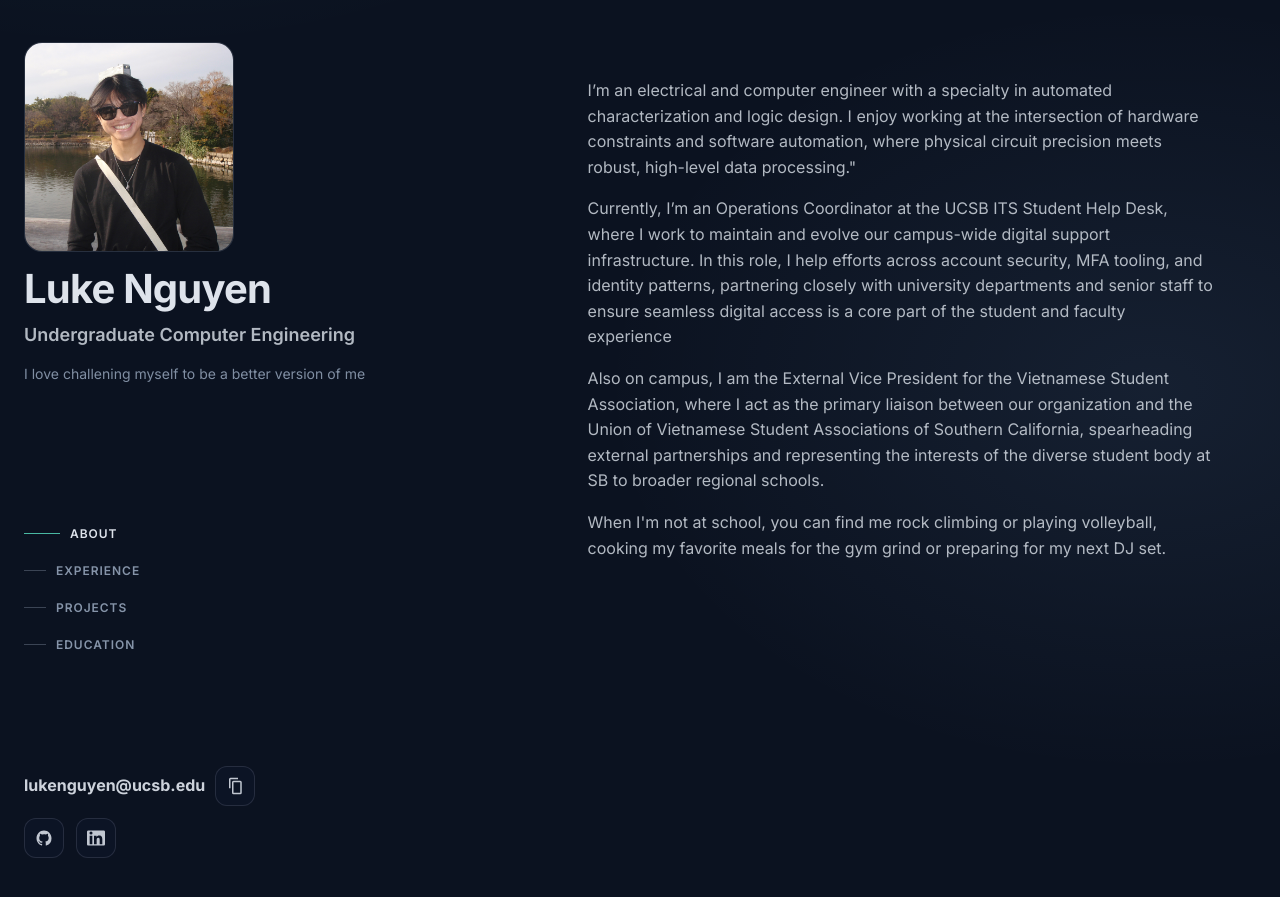
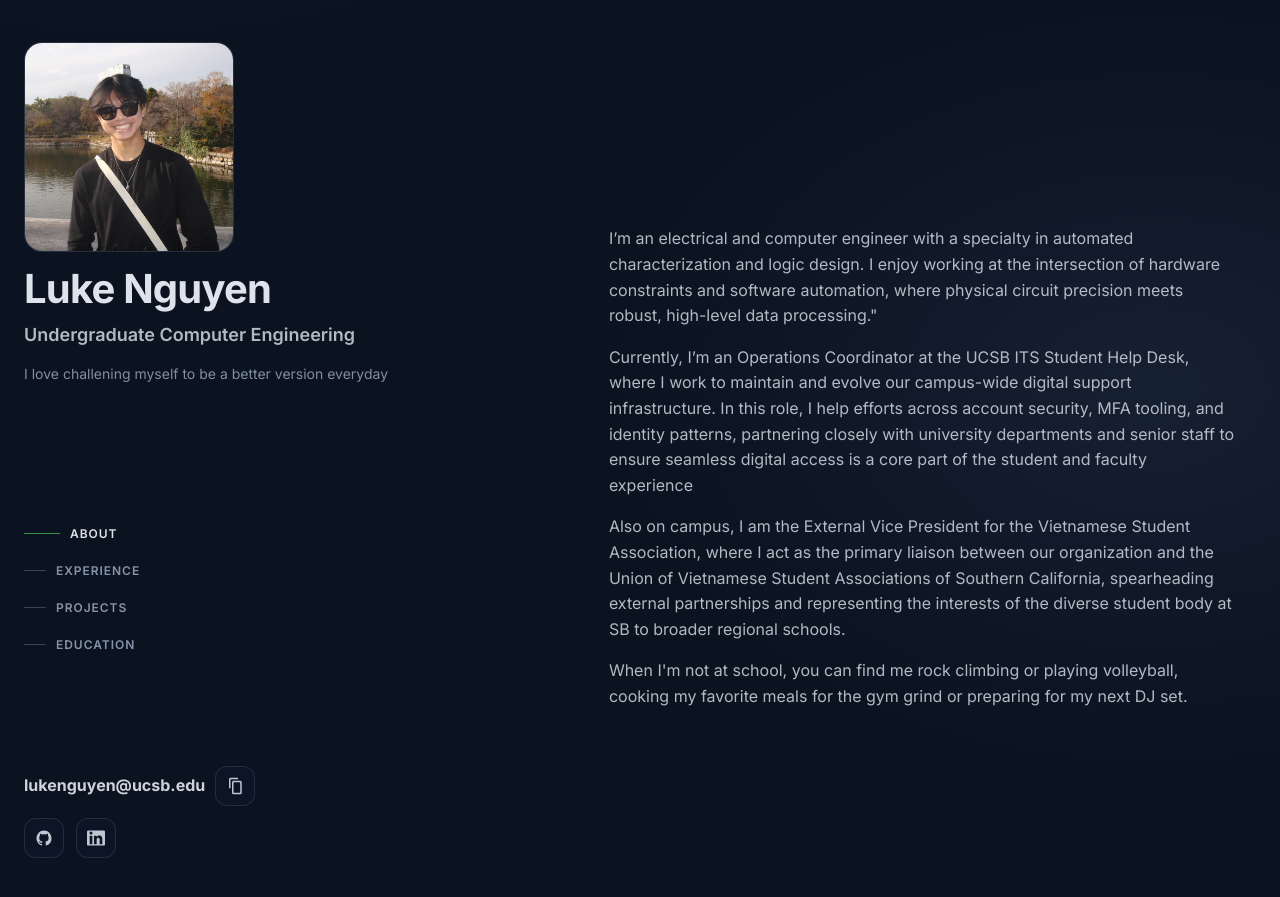
Before and after one commit to Luke-Nguyen12/Luke-Nguyen12.github.io, a Jekyll site: the page built from index.md, in a window 1280 px wide and 900 px high. Shown: the top 897 px of the window. Built offline with Jekyll 4.4.1, drawn with Linux system fonts in a browser that asks for light colours.

Commit message:
Final stylaistic changes

```diff
--- a/_layouts/default.html
+++ b/_layouts/default.html
@@ -31,7 +31,7 @@
             </div>
             <a class="identity__name" href="{{ '/' | relative_url }}">Luke Nguyen</a>
             <p class="identity__role">Undergraduate Computer Engineering</p>
-            <p class="identity__blurb">I love challening myself to be a better version of me</p>
+            <p class="identity__blurb">I love challening myself to be a better version everyday</p>
           </div>
 
           <nav class="nav" aria-label="Primary">
--- a/assets/css/style.scss
+++ b/assets/css/style.scss
@@ -154,7 +154,7 @@ body .sidebar {
 .nav__link:hover::before,
 .nav__link.is-active::before {
   width: 36px;
-  background: rgba(100, 255, 218, 0.7);
+  background: rgba(65, 169, 80, 0.85); // Matte Green
 }
 
 .social {
@@ -354,6 +354,8 @@ body .content {
   max-width: 62ch;
   color: rgba(226, 232, 240, 0.78);
   font-size: 16px;
+  margin-left: auto;
+  margin-right: auto;
 }
 .about-wall p {
   margin: 0 0 16px;
@@ -366,9 +368,10 @@ body .content {
   min-height: calc(100vh - 24px);
   display: flex;
   flex-direction: column;
-  // Don't vertical-center; mimic Brittany's "text wall" starting near the top.
-  justify-content: flex-start;
-  padding-top: 48px;
+  // Center the wall-of-text on first load.
+  justify-content: center;
+  align-items: stretch;
+  padding-top: 24px;
   padding-bottom: 24px;
 }
 
@@ -400,23 +403,29 @@ body .content {
   justify-content: center;
   padding: 10px 12px;
   border-radius: 12px;
-  border: 1px solid rgba(148, 163, 184, 0.18);
-  background: rgba(15, 23, 42, 0.6);
-  color: rgba(226, 232, 240, 0.95);
+  border: 1px solid transparent;
+  background: transparent;
+  color: rgba(148, 163, 184, 0.92);
   text-decoration: none;
   font-weight: 700;
+  transition: transform 120ms ease, background 140ms ease, color 140ms ease, border-color 140ms ease;
 }
 .button-link:hover {
-  border-color: rgba(100, 255, 218, 0.28);
   color: white;
+  border-color: transparent;
+  background: rgba(255, 255, 255, 0.08);
+}
+.button-link:focus-visible {
+  outline: 2px solid rgba(65, 169, 80, 0.45); // Matte Green
+  outline-offset: 2px;
 }
 .button-link--primary {
-  border-color: rgba(100, 255, 218, 0.28);
-  background: rgba(100, 255, 218, 0.1);
-  color: rgba(100, 255, 218, 0.95);
+  border-color: transparent;
+  background: transparent;
+  color: rgba(148, 163, 184, 0.92);
 }
 .button-link--primary:hover {
-  background: rgba(100, 255, 218, 0.14);
+  background: rgba(255, 255, 255, 0.08);
 }
 
 .link {
--- a/assets/js/main.js
+++ b/assets/js/main.js
@@ -29,6 +29,13 @@
       if (beforeHash && beforeHash !== window.location.pathname && beforeHash !== window.location.href) return;
 
       e.preventDefault();
+      // Special-case About to avoid tiny offset/peeking due to layout padding.
+      if (id === 'about') {
+        window.scrollTo({ top: 0, behavior: 'smooth' });
+        history.replaceState(null, '', '#about');
+        return;
+      }
+
       target.scrollIntoView({ behavior: 'smooth', block: 'start' });
       history.replaceState(null, '', `#${id}`);
     });
@@ -72,7 +79,13 @@
 
   // Fallback: scrollspy based on section top offsets (works everywhere).
   const getActiveId = () => {
-    const y = window.scrollY + 120; // account for top padding
+    // If we're at the bottom, force-highlight the last section (e.g. Education).
+    const bottomSlack = 4;
+    if (window.scrollY + window.innerHeight >= document.documentElement.scrollHeight - bottomSlack) {
+      return sections[sections.length - 1]?.id;
+    }
+
+    const y = window.scrollY + 140; // account for top padding / scroll target behavior
     let active = sections[0]?.id;
     for (const s of sections) {
       if (s.offsetTop <= y) active = s.id;
```
